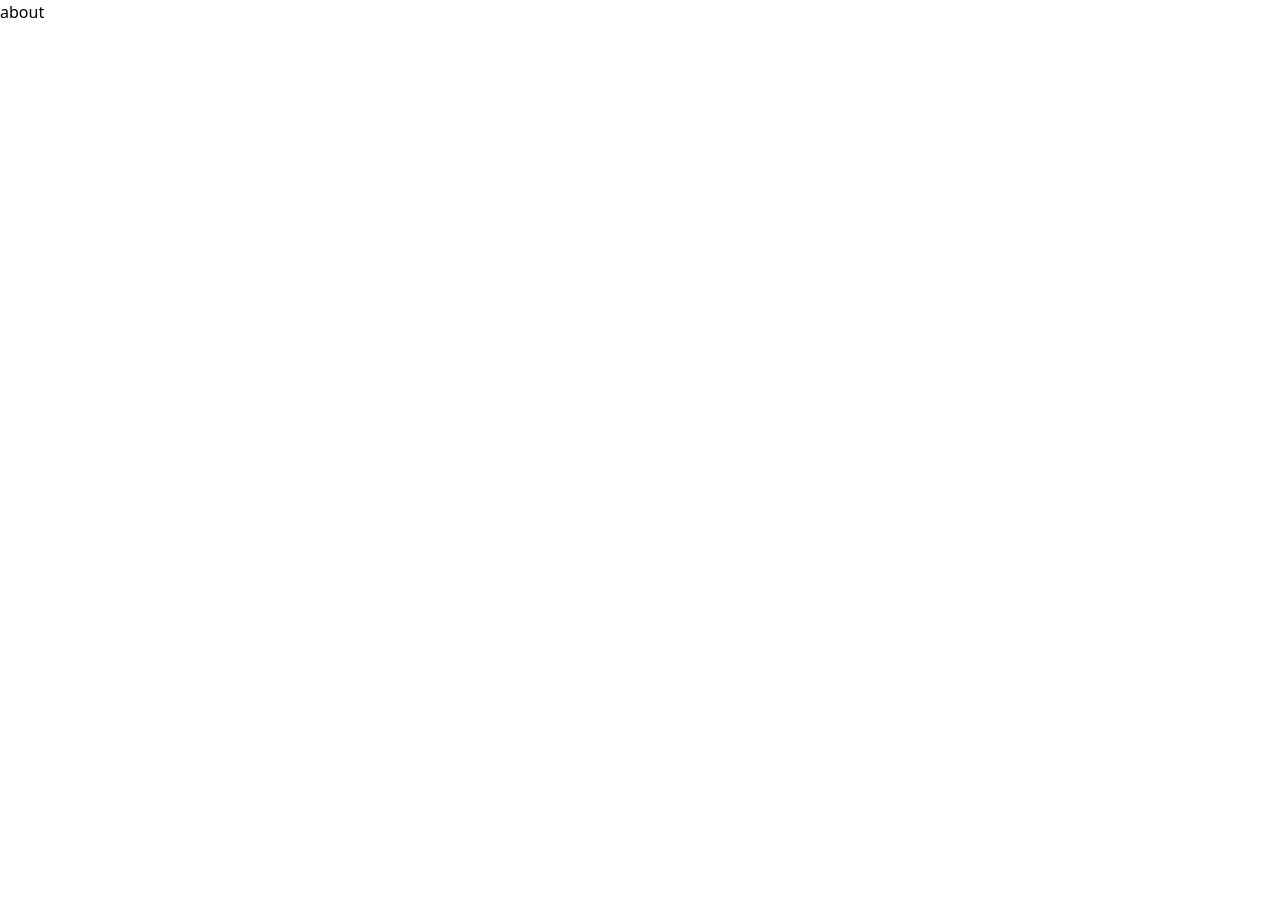
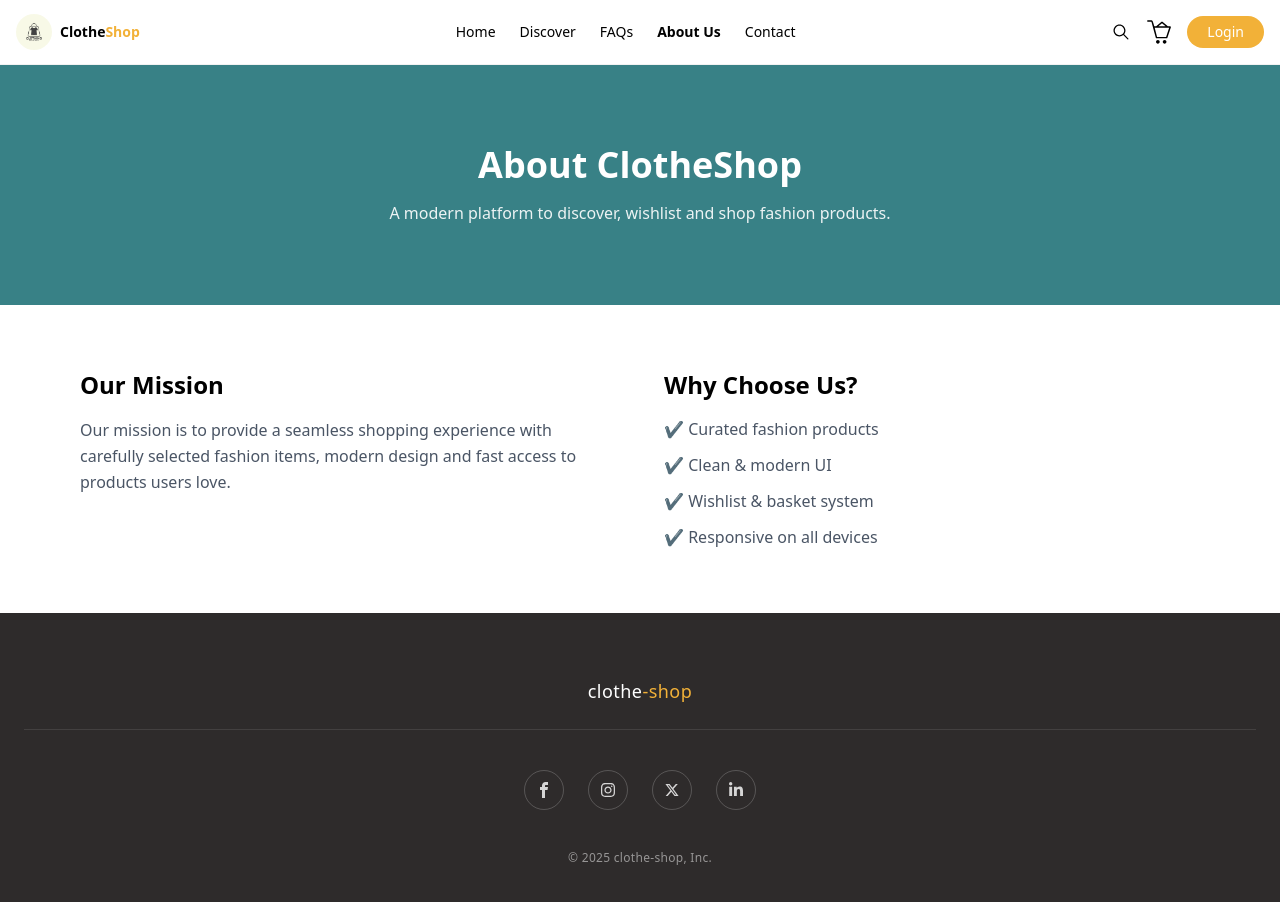
Before and after one commit to SoroushTarizade/clotheshop, a Next.js app: page /about in a window 1280 px wide. Shown: the top 902 px of the page. Before the commit the page ends 800 px from the top, so only its background shows below. Built offline with nearby package versions, Linux system fonts and the light colour scheme.

Commit message:
added about and faqs page router

```diff
--- a/app/about/page.js
+++ b/app/about/page.js
@@ -1,11 +1,44 @@
-import React from 'react';
+"use client";
 
-const Page = () => {
+import Navbar from "@/components/navbar/Navbar";
+import Footer from "@/components/footer/Footer";
+
+export default function AboutPage() {
     return (
-        <div>
-            about
-        </div>
+        <>
+            <Navbar />
+
+            <section className="bg-[#388186] text-white py-20">
+                <div className="max-w-4xl mx-auto px-4 text-center">
+                    <h1 className="text-4xl font-bold mb-4">About ClotheShop</h1>
+                    <p className="text-white/90">
+                        A modern platform to discover, wishlist and shop fashion products.
+                    </p>
+                </div>
+            </section>
+
+            <main className="max-w-6xl mx-auto px-4 py-16 grid gap-12 md:grid-cols-2">
+                <div>
+                    <h2 className="text-2xl font-semibold mb-4">Our Mission</h2>
+                    <p className="text-gray-600 leading-relaxed">
+                        Our mission is to provide a seamless shopping experience with
+                        carefully selected fashion items, modern design and fast access to
+                        products users love.
+                    </p>
+                </div>
+
+                <div>
+                    <h2 className="text-2xl font-semibold mb-4">Why Choose Us?</h2>
+                    <ul className="space-y-3 text-gray-600">
+                        <li>✔ Curated fashion products</li>
+                        <li>✔ Clean & modern UI</li>
+                        <li>✔ Wishlist & basket system</li>
+                        <li>✔ Responsive on all devices</li>
+                    </ul>
+                </div>
+            </main>
+
+            <Footer />
+        </>
     );
 }
-
-export default Page;
--- a/app/faqs/page.js
+++ b/app/faqs/page.js
@@ -1,11 +1,53 @@
-import React from 'react';
+"use client";
 
-const Page = () => {
+import Navbar from "@/components/navbar/Navbar";
+import Footer from "@/components/footer/Footer";
+
+const faqs = [
+    {
+        q: "How does the wishlist work?",
+        a: "You can add products to your wishlist and access them anytime from your basket."
+    },
+    {
+        q: "Do I need an account to shop?",
+        a: "Yes, logging in allows you to save items and manage your cart."
+    },
+    {
+        q: "Are products updated in real-time?",
+        a: "Products are fetched live from our API and updated automatically."
+    },
+    {
+        q: "Is the website mobile friendly?",
+        a: "Absolutely. The website is fully responsive on all devices."
+    }
+];
+
+export default function FAQPage() {
     return (
-        <div>
-            faqs
-        </div>
+        <>
+            <Navbar />
+
+            <section className="bg-gray-100 py-16">
+                <div className="max-w-4xl mx-auto px-4">
+                    <h1 className="text-3xl font-bold mb-10 text-center">
+                        Frequently Asked Questions
+                    </h1>
+
+                    <div className="space-y-6">
+                        {faqs.map((item, i) => (
+                            <div
+                                key={i}
+                                className="bg-white border rounded-lg p-6 hover:shadow-md transition"
+                            >
+                                <h3 className="font-semibold mb-2">{item.q}</h3>
+                                <p className="text-gray-600 text-sm">{item.a}</p>
+                            </div>
+                        ))}
+                    </div>
+                </div>
+            </section>
+
+            <Footer />
+        </>
     );
 }
-
-export default Page;
```
